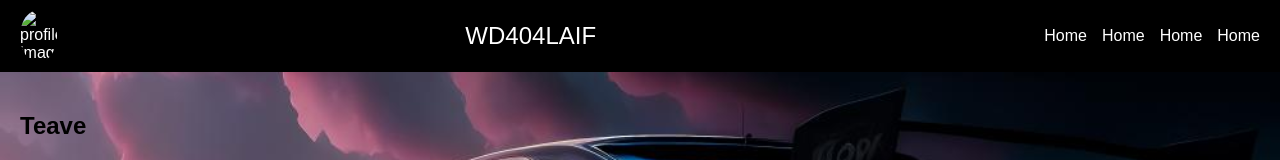
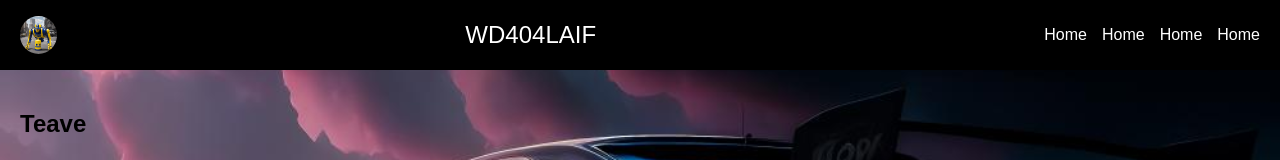
Before and after one commit to WD404LAIF/WD404LAIF, a plain HTML site: page index.html in a window 1280 px wide. Shown: the top 160 px of the page. Drawn offline with Linux system fonts and the light colour scheme; the site is published under a folder, as on GitHub Pages, so addresses that start at the root find nothing.

Commit message:
Update index.html

```diff
--- a/index.html
+++ b/index.html
@@ -10,7 +10,7 @@
 <body>
     <header>
         <nav class="navbar">
-            <img src="/img/wd404laif.png" alt="profile image" class="profile-img">
+            <img src="img/wd404laif.png" alt="profile image" class="profile-img">
             <div class="navbar-brand">WD404LAIF</div>
             <ul>
                 <li><a href="#Home">Home</a></li>
```
